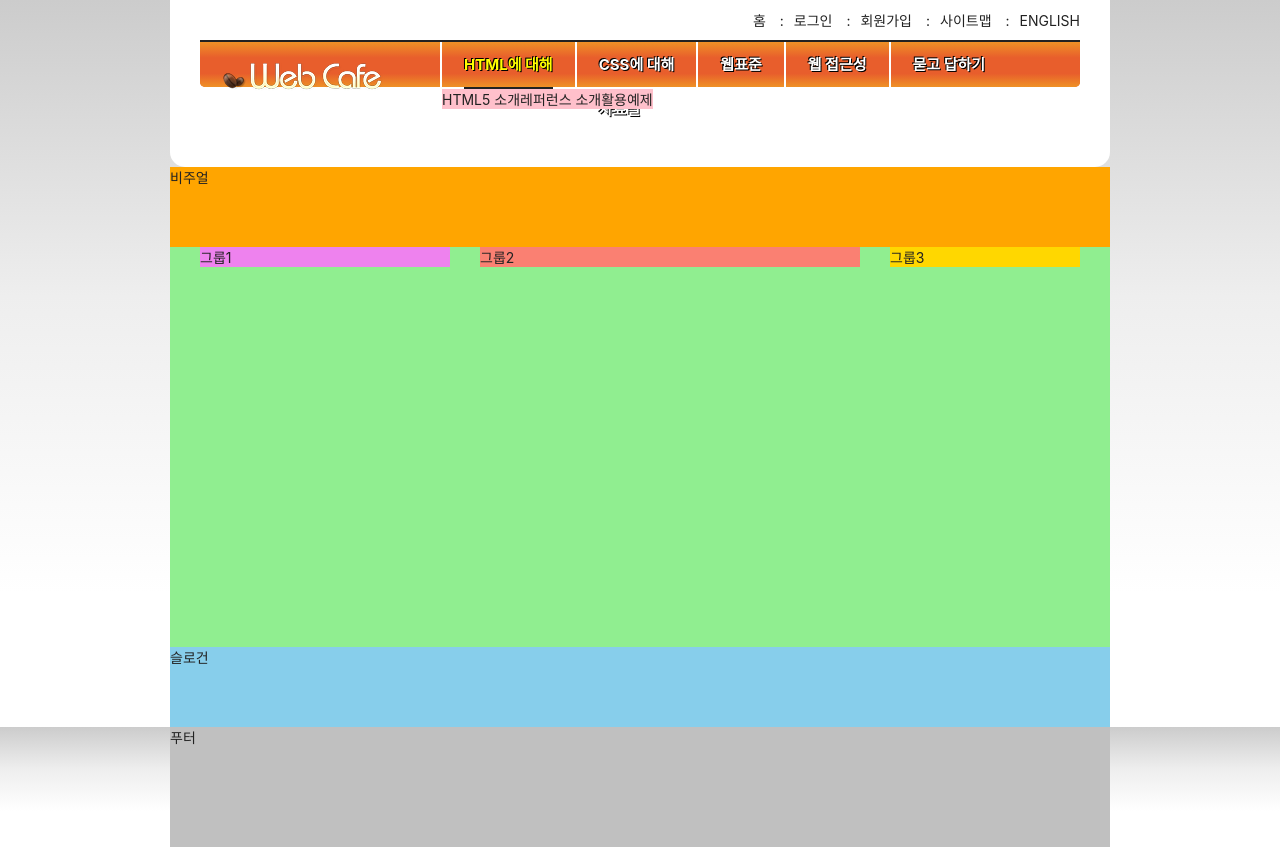
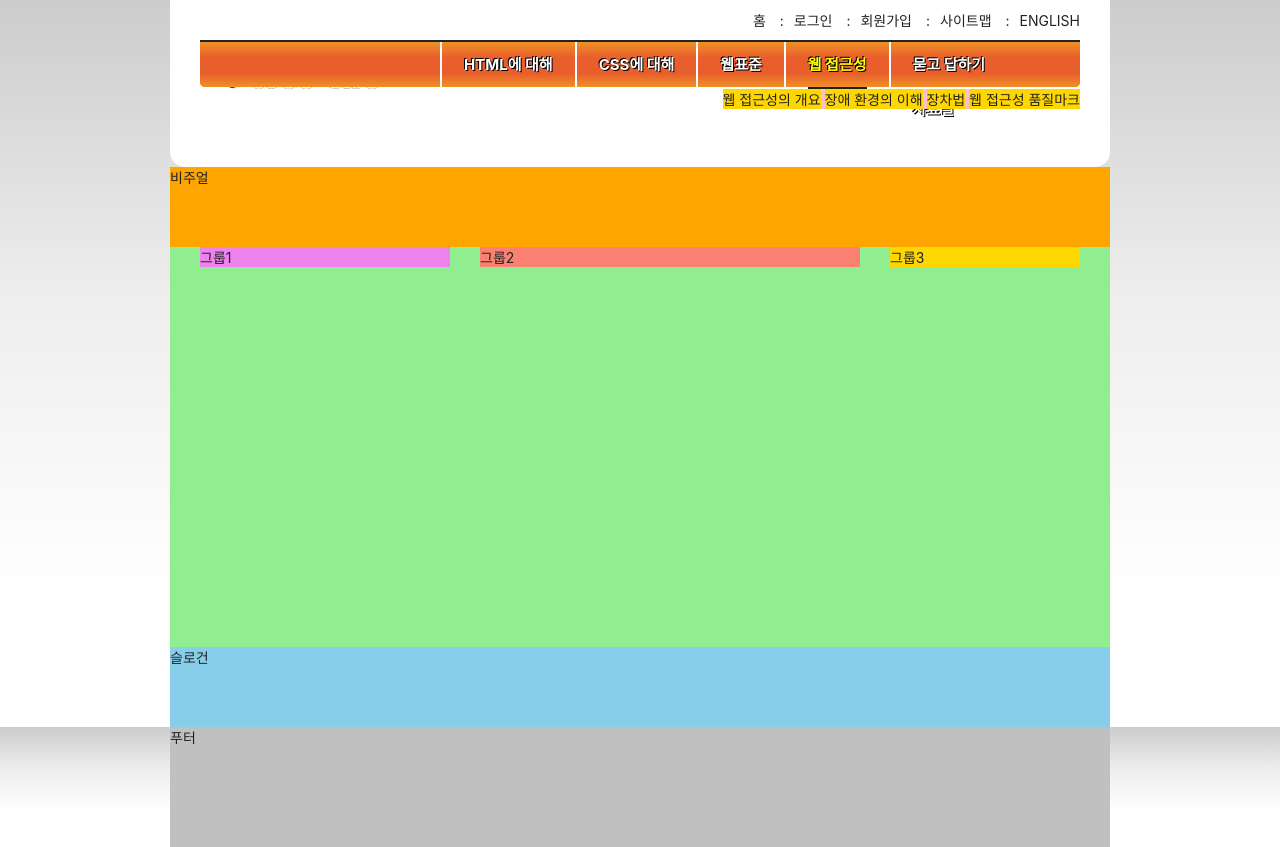
Before and after one commit to ssuho/HTML5, a plain HTML site: page index.html in a window 1280 px wide. Drawn offline with Linux system fonts and the light colour scheme; a web font is replaced by a local one.

Commit message:
position 기준 변경하기

```diff
--- a/index.html
+++ b/index.html
@@ -25,7 +25,7 @@
     <nav class="navigation">
       <h2 class="a11y-hidden">메인 메뉴</h2>
       <ul class="menu">
-        <li class="menu-item is-active">
+        <li class="menu-item">
           <button type="button" class="menu-button">HTML에 대해</button>
           <ul class="sub-menu menu-html">
             <li>
@@ -70,7 +70,7 @@
             </li>
           </ul>
         </li>
-        <li class="menu-item">
+        <li class="menu-item is-active">
           <button type="button" class="menu-button">웹 접근성</button>
           <ul class="sub-menu menu-accessibility">
             <li>
--- a/styles/style.css
+++ b/styles/style.css
@@ -101,6 +101,11 @@
   padding-left: 110px;
   /* border-top 합해서 45+2 (박스) */
   height: 47px;
+  position: relative;
+}
+
+.menu > li:nth-child(-n+3) {
+  position: relative;
 }
 
 .menu-button {
@@ -129,23 +134,34 @@
   margin-left: 130px;
 }
 
-.menu li {
+.menu-item {
   float: left;
-}
-
-.menu-item {
   border-left: 2px solid #fff;
-  float: left;
 }
 
 .sub-menu {
   background-color: pink;
   position: absolute;
+  top: 47px;
   display: none;
+}
+
+.menu-html, .menu-css, .menu-standards {
+  left: 0;
+}
+
+.menu-accessibility, .menu-qna, .menu-archive  {
+  right: 0;
 }
 
 .is-active .sub-menu {
   display: block;
+  white-space: nowrap;
+}
+
+.sub-menu li {
+  display: inline-block;
+  background-color: gold;
 }
 
 /* 비주얼 */
```
